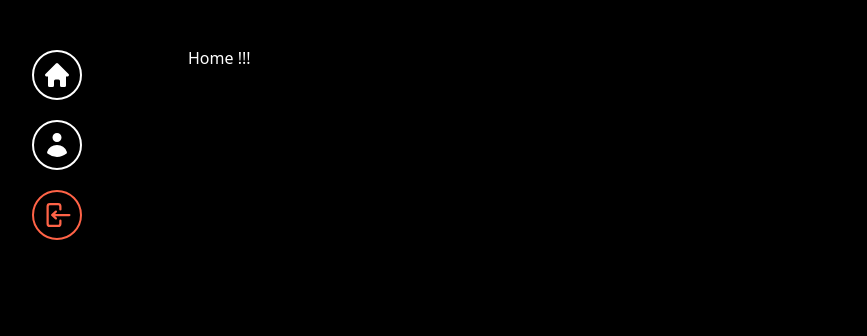
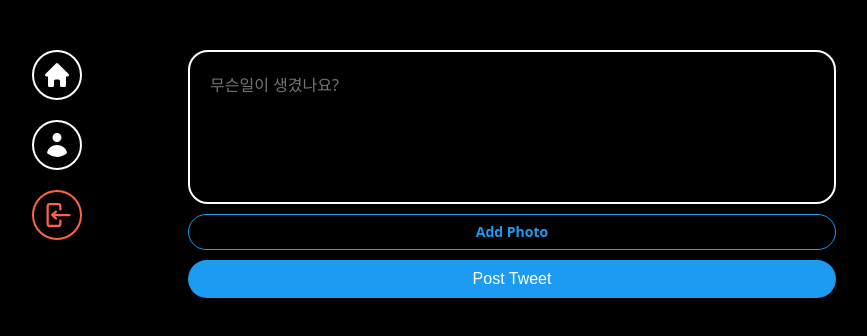
Before and after one commit to bohyeon7/twitter-reloaded, a React (Vite) app: page / in a window 1280 px wide. Shown: the top 336 px of the page, without its empty margins (234-1101 px from the left). Built offline with nearby package versions, Linux system fonts and the light colour scheme; no server answers; sample sign-in values are in the browser's storage.

Commit message:
[게시물] form 컴포넌트 생성

```diff
--- /dev/null
+++ b/src/components/post-tweet-form.tsx
@@ -0,0 +1,87 @@
+import { useState } from "react";
+import styled from "styled-components"
+
+const Form = styled.form`
+  display: flex;
+  flex-direction: column;
+  gap: 10px;
+`;
+
+const TextArea = styled.textarea`
+  border: 2px solid white;
+  padding: 20px;
+  border-radius: 20px;
+  font-size: 16px;
+  color: white;
+  background-color: black;
+  width: 100%;
+  resize: none;
+  font-family: system-ui, -apple-system, BlinkMacSystemFont, 'Segoe UI', Roboto, Oxygen, Ubuntu, Cantarell, 'Open Sans', 'Helvetica Neue', sans-serif;
+  &::placeholder {
+    font-size: 16px;
+    font-family: system-ui, -apple-system, BlinkMacSystemFont, 'Segoe UI', Roboto, Oxygen, Ubuntu, Cantarell, 'Open Sans', 'Helvetica Neue', sans-serif;
+  }
+  &:focus {
+    outline: none;
+    border-color: #1d9bf0;
+  }
+`;
+
+const AttachFileButton = styled.label`
+  padding: 10px 0;
+  color: #1d9bf0;
+  text-align: center;
+  border-radius: 20px;
+  border: 1px solid #1d9bf0;
+  font-size: 14px;
+  font-weight: 600;
+  cursor: pointer;
+`;
+
+const AttachFileInput = styled.input`
+  display: none;
+`;
+
+const SubmitButton = styled.input`
+  background-color: #1d9bf0;
+  color: white;
+  border: none;
+  padding: 10px 0;
+  border-radius: 20px;
+  font-size: 16px;
+  cursor: pointer;
+  &:hover,
+  &:active {
+    opacity: 0.8;
+  }
+`;
+
+export default function PostTweetForm() {
+  const [isLoading, setLoading] = useState(false);
+  const [tweet, setTweet] = useState("");
+  const [file, setFile] = useState<File | null>(null);
+
+  const onChange = (e: React.ChangeEvent<HTMLTextAreaElement>) => {
+    setTweet(e.target.value);
+  };
+
+  const onFileChange = (e: React.ChangeEvent<HTMLInputElement>) => {
+    const { files } = e.target;
+    if (files && files.length === 1) {
+      setFile(files[0]);
+    }
+  };
+
+  return <Form>
+    <TextArea
+      rows={5}
+      maxLength={180}
+      value={tweet}
+      onChange={onChange}
+      placeholder="무슨일이 생겼나요?"
+    />
+    <AttachFileButton htmlFor="file">{file ? "Photo added ✅" : "Add Photo"}</AttachFileButton>
+    <AttachFileInput onChange={onFileChange} id="file" type="file" accept="image/*" />
+    <SubmitButton type="submit" value={isLoading ? "Posting..." : "Post Tweet"} />
+  </Form>
+}
--- a/src/routes/home.tsx
+++ b/src/routes/home.tsx
@@ -1,12 +1,12 @@
-import { auth } from "../firebase"
+import styled from "styled-components";
+import PostTweetForm from "../components/post-tweet-form";
+
+const Wrapper = styled.div``;
 
 export default function Home() {
-  const logOut = () => {
-    auth.signOut();
-  }
   return (
-    <>
-      <h1>Home !!!</h1>
-    </>
+    <Wrapper>
+      <PostTweetForm />
+    </Wrapper>
   )
 }
```
